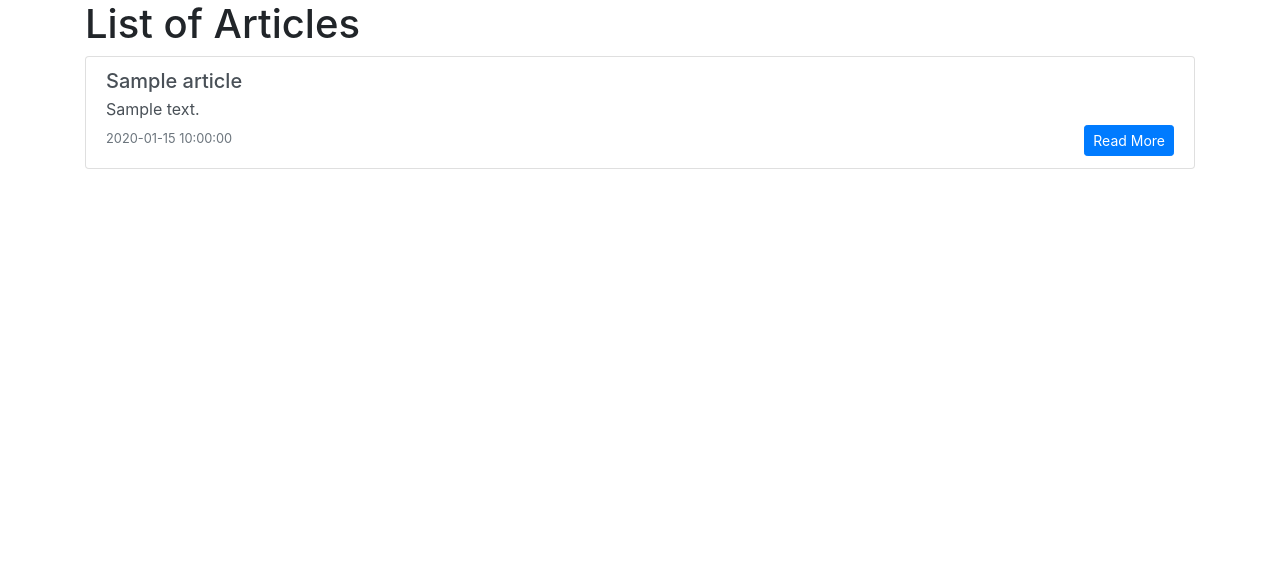
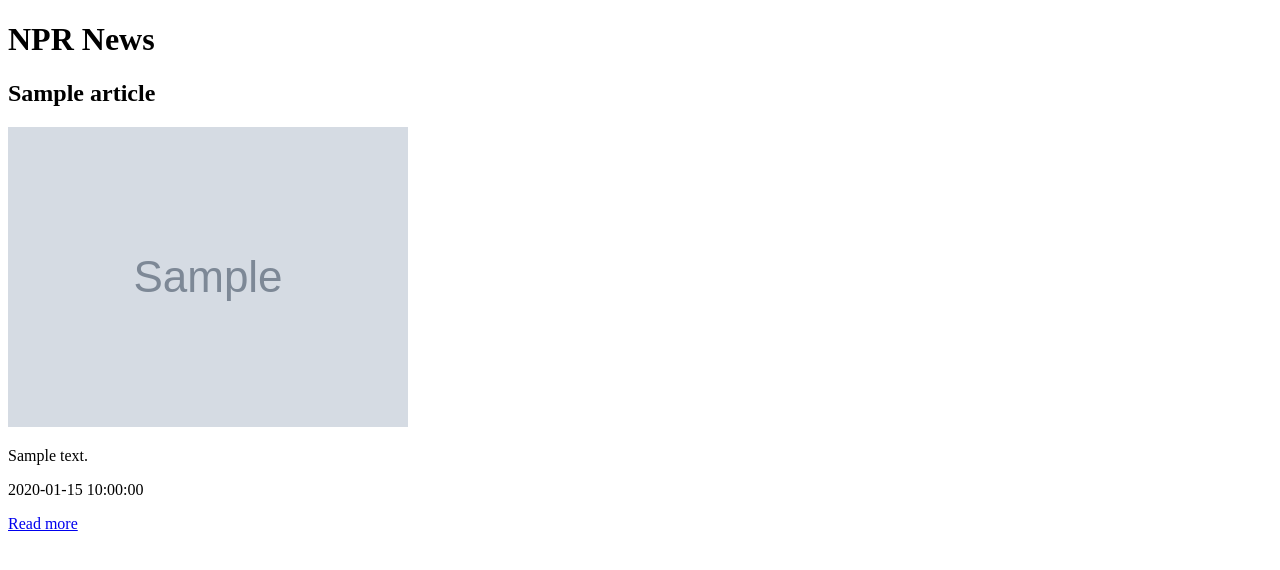
Before and after one commit to margieh/genai_infofeed, a Flask app: template templates/index.html in a window 1280 px wide. Shown: the top 570 px of the page. Run offline with Flask 3, Linux system fonts and the light colour scheme; the template is opened without the code that fills it: most values are stand-ins (such as "Sample title", 1, 10 or a date in 2020); grey boxes marked "Sample" are stand-in pictures; some libraries are stand-ins or nearby versions.

Commit message:
add rss feed

```diff
--- a/app.py
+++ b/app.py
@@ -1,25 +1,32 @@
 from flask import Flask, render_template
+import feedparser
+from bs4 import BeautifulSoup
 
 app = Flask(__name__)
 
 @app.route('/')
 def home():
-    # Sample articles
-    articles = [
-        {
-            'title': 'Article 1',
-            'content': 'Lorem ipsum dolor sit amet, consectetur adipiscing elit.',
-            'source_link': 'https://example.com/article1',
-            'timestamp': '2024-05-06'
-        },
-        {
-            'title': 'Article 2',
-            'content': 'Sed do eiusmod tempor incididunt ut labore et dolore magna aliqua.',
-            'source_link': 'https://example.com/article2',
-            'timestamp': '2024-05-05'
-        },
-        # Add more sample articles as needed
-    ]
+    rss_feed = 'https://feeds.npr.org/1126/rss.xml'
+    feed = feedparser.parse(rss_feed)
+    articles = []
+
+    for entry in feed.entries:
+        soup = BeautifulSoup(entry.content[0].value, 'html.parser')
+        img_tag = soup.find('img')
+        if img_tag:
+            image_url = img_tag['src']
+        else:
+            image_url = None
+
+        article = {
+            'title': entry.title,
+            'description': entry.description,
+            'image_url': image_url,
+            'pubDate': entry.published,
+            'link': entry.link
+        }
+        articles.append(article)
+
     return render_template('index.html', articles=articles)
 
 if __name__ == '__main__':
--- /dev/null
+++ b/requirements.txt
@@ -0,0 +1,3 @@
+feedparser==6.0.11
+Flask==3.0.3
+beautifulsoup4==4.10.0
--- a/templates/index.html
+++ b/templates/index.html
@@ -1,28 +1,26 @@
-<!-- templates/index.html -->
 <!DOCTYPE html>
 <html lang="en">
 
 <head>
     <meta charset="UTF-8">
     <meta name="viewport" content="width=device-width, initial-scale=1.0">
-    <title>Articles</title>
-    <!-- Bootstrap CDN links -->
-    <link rel="stylesheet" href="https://stackpath.bootstrapcdn.com/bootstrap/4.5.2/css/bootstrap.min.css">
+    <title>NPR News</title>
 </head>
 
 <body>
-    <div class="container">
-        <h1>List of Articles</h1>
-        <div class="list-group">
-            {% for article in articles %}
-            <a href="{{ article.source_link }}" class="list-group-item list-group-item-action">
-                <h5 class="mb-1">{{ article.title }}</h5>
-                <p class="mb-1">{{ article.content|truncate(100) }}</p>
-                <small class="text-muted">{{ article.timestamp }}</small>
-                <button type="button" class="btn btn-primary btn-sm float-right">Read More</button>
-            </a>
-            {% endfor %}
+    <h1>NPR News</h1>
+    <div>
+        {% for article in articles %}
+        <div>
+            <h2>{{ article.title }}</h2>
+            {% if article.image_url %}
+            <img src="{{ article.image_url }}" alt="{{ article.title }}">
+            {% endif %}
+            <p>{{ article.description }}</p>
+            <p>{{ article.pubDate }}</p>
+            <p><a href="{{ article.link }}">Read more</a></p>
         </div>
+        {% endfor %}
     </div>
 </body>
 
```
